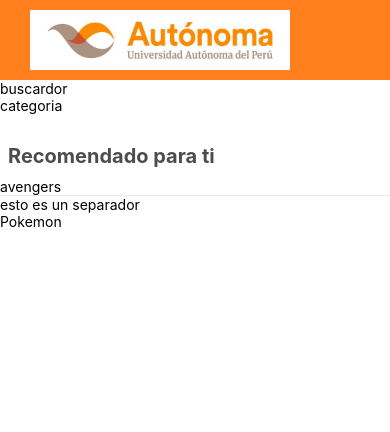
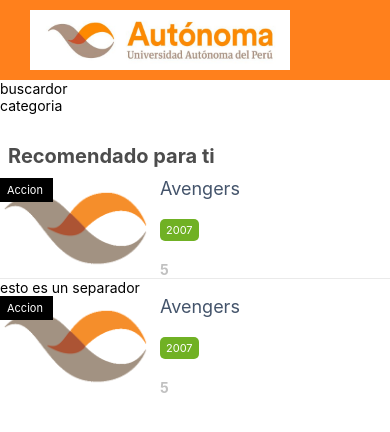
Before and after one commit to JesusECC/react, a React Native app in the folder autonoma/: screen / in a window 390 px wide. Shown: the top 432 px of the page. Built offline with nearby package versions, Linux system fonts and the light colour scheme.

Commit message:
modificaciones finales del sieño, creando utilidades

```diff
--- /dev/null
+++ b/autonoma/src/videos/components/suggestion.js
@@ -0,0 +1,79 @@
+import React from 'react';
+
+import{
+  View,
+  Image,
+  Text,
+  StyleSheet,
+} from 'react-native';
+
+function Suggestion(props){
+  return(
+    <View style={styles.container}>
+      <View style={styles.left}>
+        <Image
+          style={styles.cover}
+          source={require('../../../assets/autonoma.png')}
+        />
+        <View style={styles.genre}>
+          <Text style={styles.genreText}>Accion </Text>
+        </View>
+      </View>
+      <View style={styles.right}>
+        <Text style={styles.title}>Avengers</Text>
+        <Text style={styles.years}>2007</Text>
+        <Text style={styles.rating}>5</Text>
+      </View>
+    </View>
+  )
+}
+
+const styles=StyleSheet.create({
+  container:{
+    flexDirection:'row',
+  },
+  genre:{
+    position:'absolute',
+    left:0,
+    top:0,
+    backgroundColor:'black',
+    paddingVertical:5,
+    paddingHorizontal:7,
+
+  },
+  genreText:{
+    color:'white',
+    fontSize:11,
+  },
+  cover:{
+    width:150,
+    height:100,
+    resizeMode:'contain',
+  },
+  right:{
+    paddingLeft: 10,
+    justifyContent:'space-between',
+  },
+  title:{
+    fontSize:18,
+    color:'#44546b'
+  },
+  years:{
+    backgroundColor:'#70b124',
+    paddingVertical:4,
+    paddingHorizontal:6,
+    color:'white',
+    fontSize:11,
+    borderRadius:5,
+    overflow:'hidden',
+    alignSelf:'flex-start',
+  },
+  rating:{
+    color:'#6b6b6b6b',
+    fontSize:14,
+    fontWeight:'bold',
+
+  }
+})
+
+export default Suggestion
--- a/autonoma/src/videos/containers/suggestion-list.js
+++ b/autonoma/src/videos/containers/suggestion-list.js
@@ -7,10 +7,17 @@
 import Layout from '../components/suggestion-list-layouts';
 import Empty from '../components/empty';
 import Separator from '../components/vertical-separator';
+import Suggestion from '../components/suggestion';
+
 
 class SuggestionList extends Component{
   renderEmtpy=()=><Empty text="No hay sugerencias :(" />
   itemSeparator=()=><Separator />
+  renderItem=({item})=>{
+    return(
+      <Suggestion {...item} />
+    )
+  }
   render() {
     const list=[
       {
@@ -29,7 +36,7 @@
           data={list}
           ListEmptyComponent={this.renderEmtpy}
           ItemSeparatorComponent={this.itemSeparator}
-          renderItem={({item}) => <Text>{item.title}</Text>}
+          renderItem={this.renderItem}
         />
       </Layout>
     )
```
Also changed, not shown: autonoma/utils/api.js (added).
